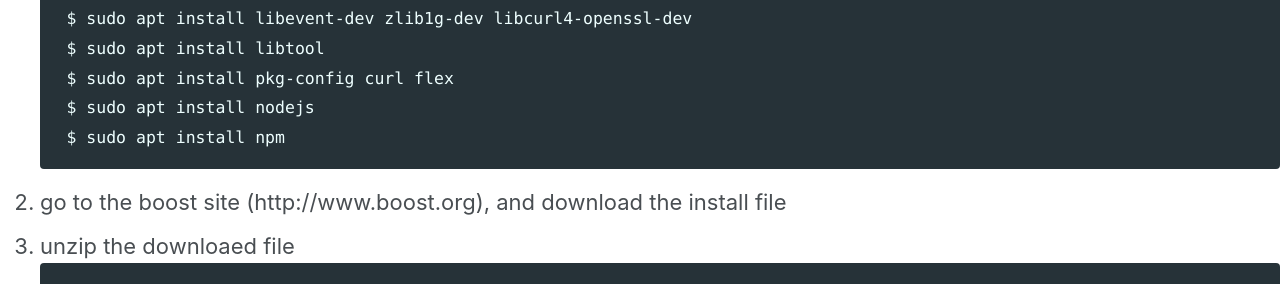
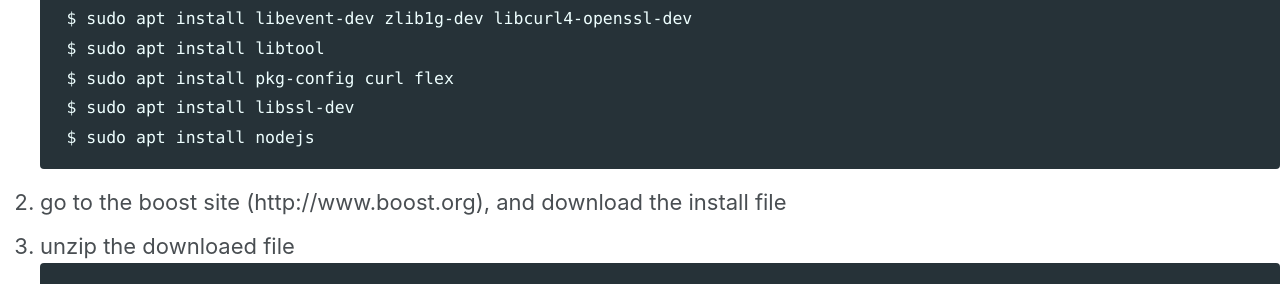
Before and after one commit to sglee-net/sglee-net.github.io, a Jekyll site: the page built from development_environment/dev_environment.md, in a window 1280 px wide and 900 px high, scrolled down 8244 px. Shown: the part 281-565 px from the top of the window. Built offline with Jekyll 4.4.1, drawn with Linux system fonts in a browser that asks for light colours; cached includes are drawn as plain includes; nearby versions of some CDN libraries; our own code applies the rules of GitHub Pages for plain Markdown files; some of the changed text lies outside the part shown.

Commit message:
Update dev_environment.md

````diff
--- a/development_environment/dev_environment.md
+++ b/development_environment/dev_environment.md
@@ -268,8 +268,8 @@ LANGUAGE="en_US.UTF-8"
     $ sudo apt install libevent-dev zlib1g-dev libcurl4-openssl-dev
     $ sudo apt install libtool
     $ sudo apt install pkg-config curl flex
+    $ sudo apt install libssl-dev
     $ sudo apt install nodejs
-    $ sudo apt install npm
     ```
 2. go to the boost site (http://www.boost.org), and download the install file
 3. unzip the downloaed file
````
